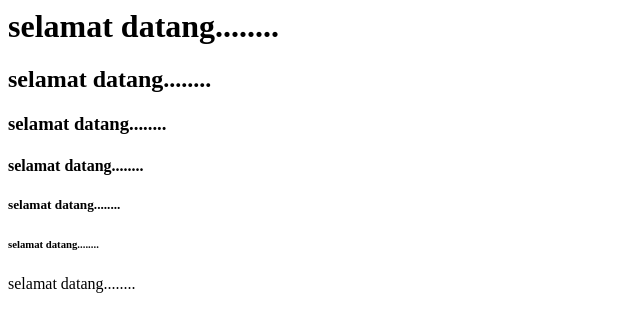
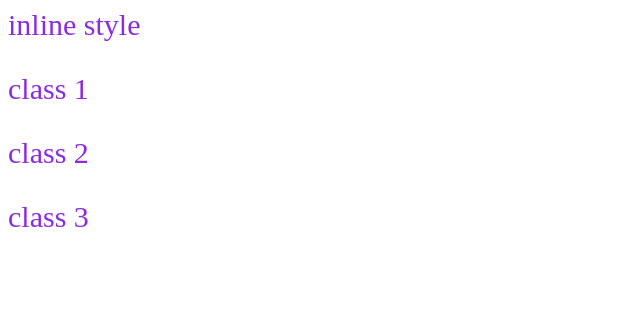
Before and after one commit to danidacem/latihan_html, a plain HTML site: page index.html in a window 1280 px wide. Shown: the whole page, without its empty margins (0-640 px from the left). Drawn offline with Linux system fonts and the light colour scheme.

Commit message:
PERUBAHAN INDEX1 DAN PENAMBAHAN INDEX2

```diff
--- a/index.html
+++ b/index.html
@@ -1,17 +1,22 @@
 <html>
-    <head>
-        <title>belajar html</title>
-        <style>
 
-        </style>
-    </head>
-    <body>
-        <h1>selamat datang........</h1>
-        <h2>selamat datang........</h2>
-        <h3>selamat datang........</h3>
-        <h4>selamat datang........</h4>
-        <h5>selamat datang........</h5>
-        <h6>selamat datang........</h6>
-        <p>selamat datang........</p>
-    </body>
+<head>
+    <title>
+        latihan1
+    </title>
+
+    <style>
+        .coba {
+            color: blueviolet;font-size: 30px;
+        }
+    </style>
+</head>
+
+<body>
+    <p style="color: blueviolet;font-size: 30px;">inline style</p>
+    <p class="coba">class 1</p>
+    <p class="coba">class 2</p>
+    <p class="coba">class 3</p>
+</body>
+
 </html>
```
Also changed, not shown: index2.html (added, +20 -0 lines).
